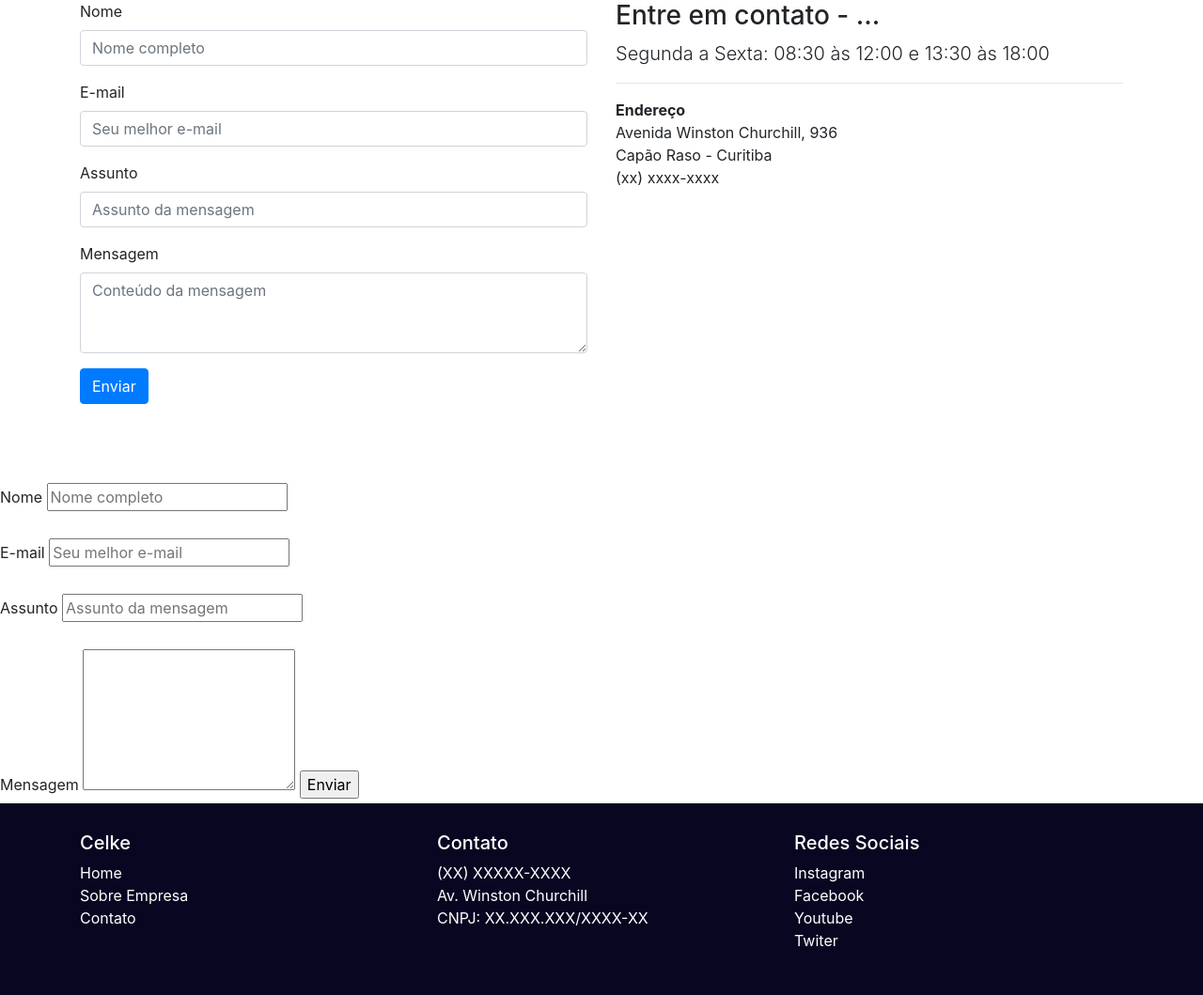
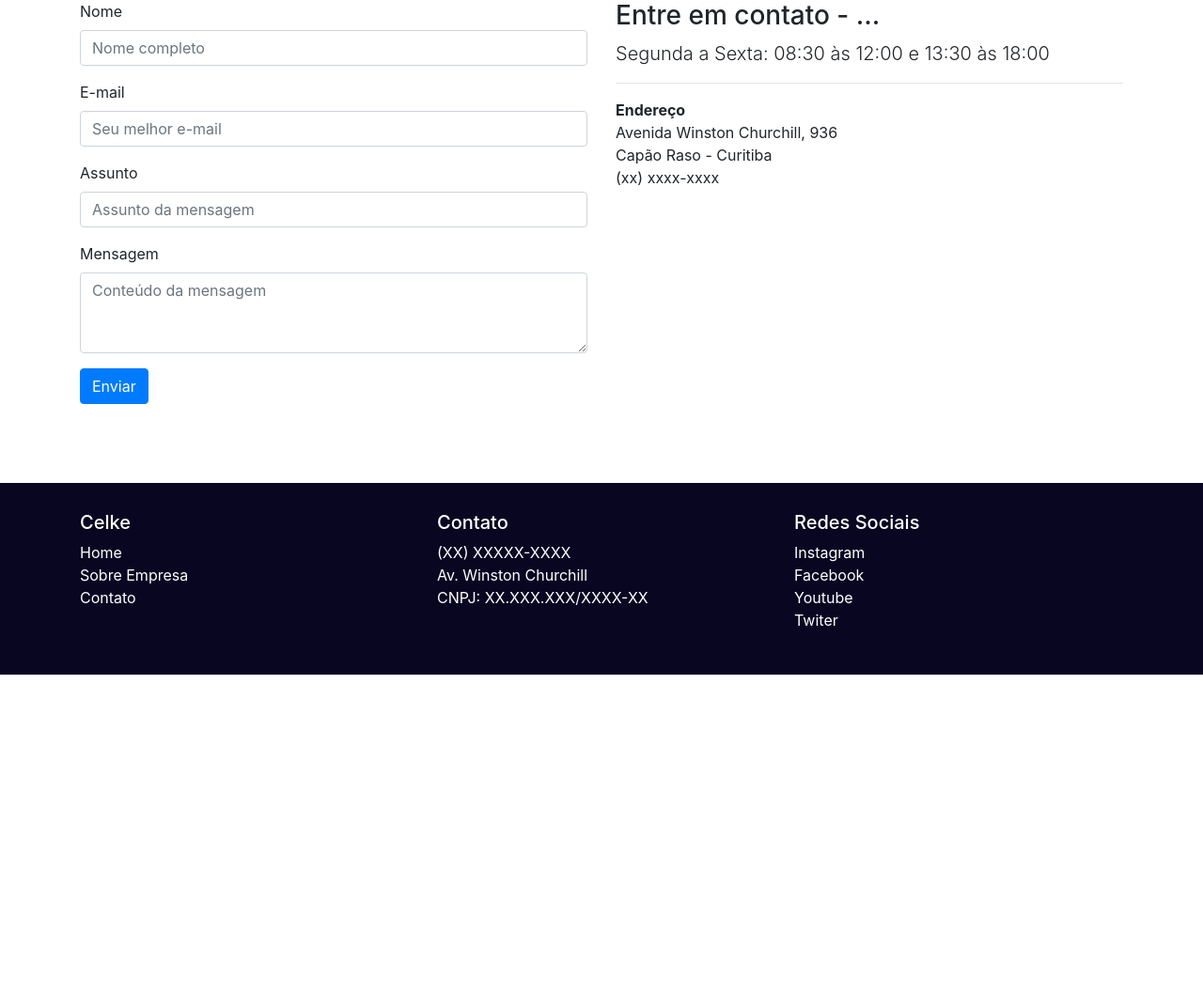
Before and after one commit to omartins-zs/Curso_celke, a PHP site: page /celke/contato in a window 1280 px wide. Shown: the part 232-1291 px from the top of the page at 94% size. After the commit the page ends 950 px from the top, so only its background shows below. Run offline with PHP 8.4, Linux system fonts and the light colour scheme; data comes from the database, SQL or seed files in the repository.

Commit message:
Criar o formulário de contato no site

```diff
--- a/app/sts/Models/StsContato.php
+++ b/app/sts/Models/StsContato.php
@@ -36,10 +36,10 @@ class StsContato
         $createContactMsg->exeCreate("sts_contacts_msgs", $this->data);
 
         if ($createContactMsg->getResult()) {
-            $_SESSION['msg'] = "Mensagem enviada com sucesso!";
+            $_SESSION['msg'] = "<div class='alert alert-success' role='alert'>Mensagem enviada com sucesso!</div>";
             return true;
         } else {
-            $_SESSION['msg'] = "Mensagem não enviada com sucesso!";
+            $_SESSION['msg'] = "<div class='alert alert-danger' role='alert'>Mensagem não enviada com sucesso!</div>";
             return false;
         }
     }
--- a/app/sts/Views/contato/contato.php
+++ b/app/sts/Views/contato/contato.php
@@ -27,32 +27,29 @@ if (isset($this->dados['form'])) {
                     unset($_SESSION['msg']);
                 }
                 ?>
-                <form>
+                <form method="POST" action="">
                     <div class="form-group">
                         <label for="name">Nome</label>
-                        <input name="name" type="text" class="form-control" id="name" placeholder="Nome completo" required>
+                        <input name="name" type="text" class="form-control" id="name" placeholder="Nome completo" value="<?php if (isset($name)) { echo $name; } ?>" required>
+                    </div>
+                    <div class="form-group">
+                        <label for="email">E-mail</label>
+                        <input name="email" type="email" class="form-control" id="email" placeholder="Seu melhor e-mail" value="<?php if (isset($email)) { echo $email; } ?>" required>
+                    </div>
+                    <div class="form-group">
+                        <label for="subject">Assunto</label>
+                        <input name="subject" type="text" class="form-control" id="subject" placeholder="Assunto da mensagem" value="<?php if (isset($subject)) { echo $subject; } ?>" required>
+                    </div>
+                    <div class="form-group">
+                        <label for="content">Mensagem</label>
+                        <textarea name="content" class="form-control" id="content" rows="3" placeholder="Conteúdo da mensagem" required><?php if (isset($content)) {echo $content; } ?></textarea>
                     </div>
 
-                    <div class="form-group">
-                        <label for="email">E-mail</label>
-                        <input name="email" type="email" class="form-control" id="email" placeholder="Seu melhor e-mail" required>
-                    </div>
-
-                    <div class="form-group">
-                        <label for="subject">Assunto</label>
-                        <input name="subject" type="text" class="form-control" id="subject" placeholder="Assunto da mensagem" required>
-                    </div>
-
-                    <div class="form-group">
-                        <label for="content">Mensagem</label>
-                        <textarea name="content" class="form-control" id="content" rows="3" placeholder="Conteúdo da mensagem" required></textarea>
-                    </div>
-
-                    <button type="submit" class="btn btn-primary">Enviar</button>
+                    <button name="CreatContMsg" value="CreatContMsg" type="submit" class="btn btn-primary">Enviar</button>
                 </form>
             </div>
             <?php
-                extract($this->dados['address']);
+            extract($this->dados['address']);
             ?>
             <div class="col-md-6">
                 <h3><?= $title_opening_hours; ?></h3>
@@ -68,23 +65,3 @@ if (isset($this->dados['form'])) {
         </div>
     </div>
 </div>
-
-<form method="POST" action="">
-    <label>Nome</label>
-    <input name="name" type="text" placeholder="Nome completo" value="<?php if (isset($name)) { echo $name;}
-    ?>"><br><br>
-
-    <label>E-mail</label>
-    <input name="email" type="email" placeholder="Seu melhor e-mail" value="<?php if (isset($email)) { echo $email;}
-    ?>"><br><br>
-
-    <label>Assunto</label>
-    <input name="subject" type="text" placeholder="Assunto da mensagem" value="<?php if (isset($subject)) { echo $subject;}
-    ?>"><br><br>
-
-    <label>Mensagem</label>
-    <textarea name="content" rows="6"><?php if (isset($content)) { echo $content;}?> </textarea>
-
-    <input name="CreatContMsg" type="submit" value="Enviar">
-
-</form>
```
